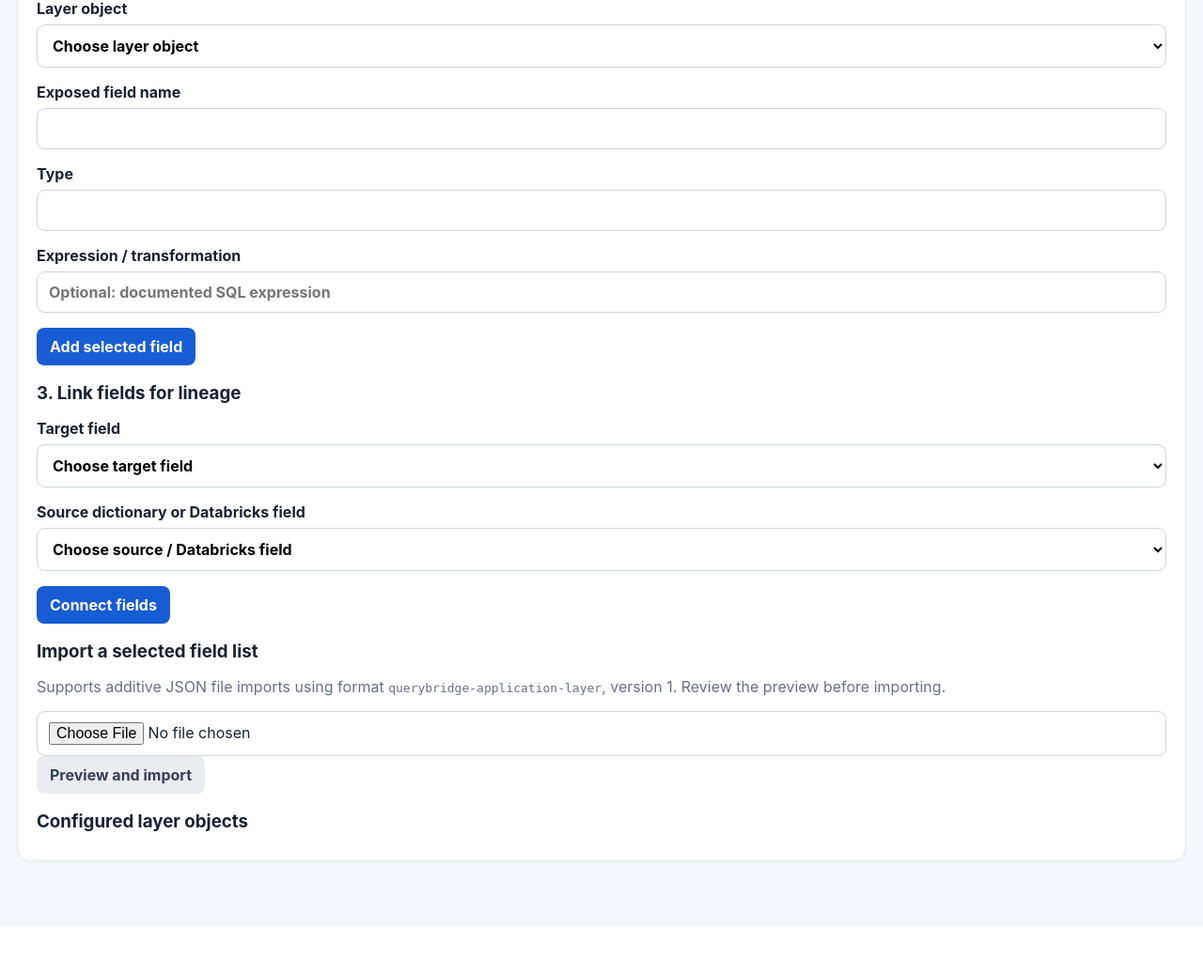
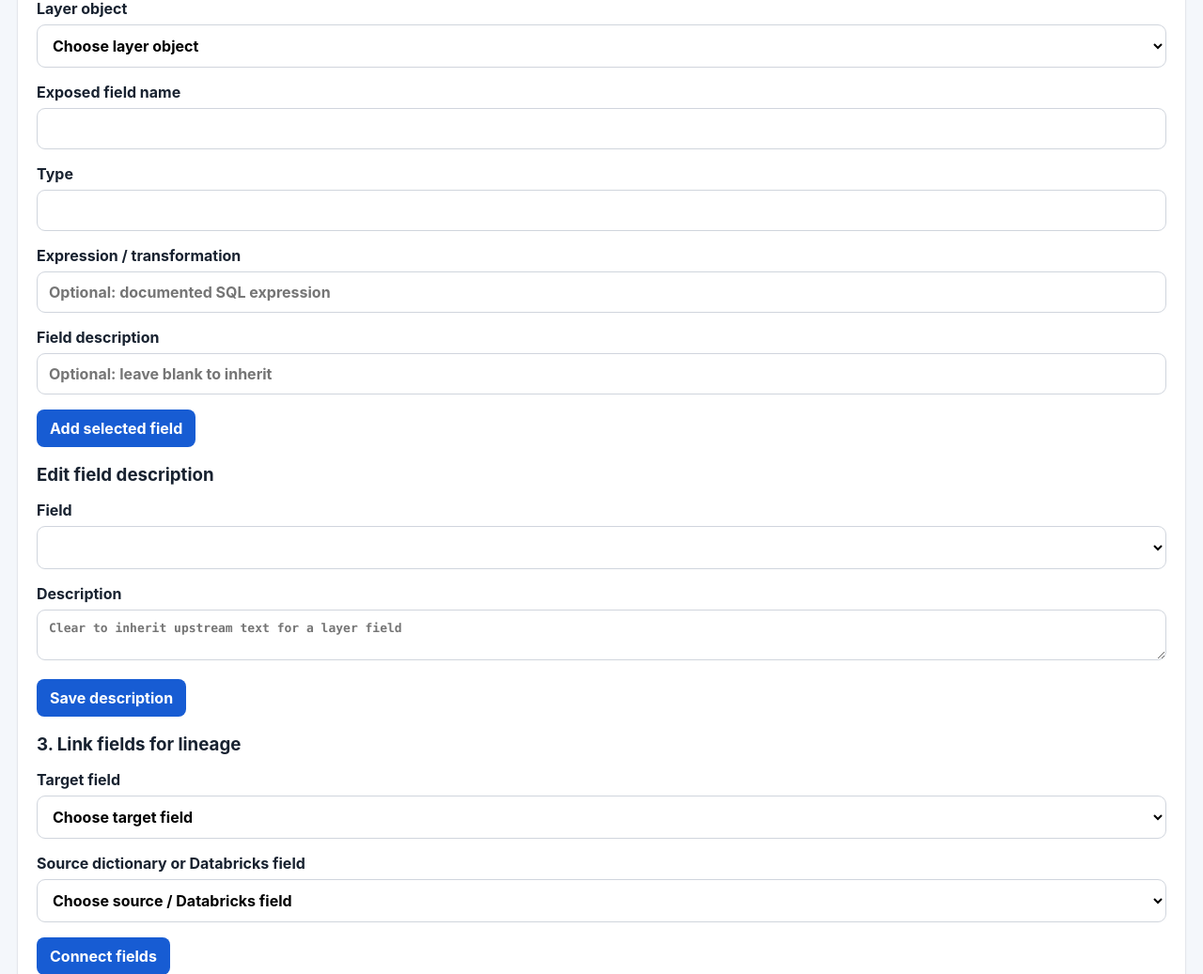
Before and after one commit to zageabb/querybridge, a Flask app: page /admin in a window 1280 px wide. Shown: the part 2755-3792 px from the top of the page at 94% size. Before the commit the page ends 3674 px from the top, so only its background shows below. Run offline with Flask 3, Linux system fonts and the light colour scheme; data that the repository does not hold is empty; some libraries are stand-ins or nearby versions.

Commit message:
ui: edit source, Databricks and consuming application field descriptions

```diff
--- a/templates/admin.html
+++ b/templates/admin.html
@@ -201,8 +201,16 @@
         <label>Exposed field name <input name="field_name" required maxlength="200"></label>
         <label>Type <input name="data_type" maxlength="200"></label>
         <label>Expression / transformation <input name="expression" maxlength="2000" placeholder="Optional: documented SQL expression"></label>
+        <label>Field description <input name="description" maxlength="4000" placeholder="Optional: leave blank to inherit"></label>
         <button class="primary" type="submit">Add selected field</button>
       </form>
+      <h3>Edit field description</h3>
+      <form id="layer-edit-description" class="admin-layer-form">
+        <label>Field <select id="layer-description-field" required></select></label>
+        <label>Description <textarea id="layer-description-text" maxlength="4000" rows="2" placeholder="Clear to inherit upstream text for a layer field"></textarea></label>
+        <button class="primary" type="submit">Save description</button>
+      </form>
+      <p id="layer-description-origin" class="muted"></p>
       <h3>3. Link fields for lineage</h3>
       <form id="layer-add-lineage" class="admin-layer-form">
         <label>Target field <select id="layer-target" required></select></label>
```
